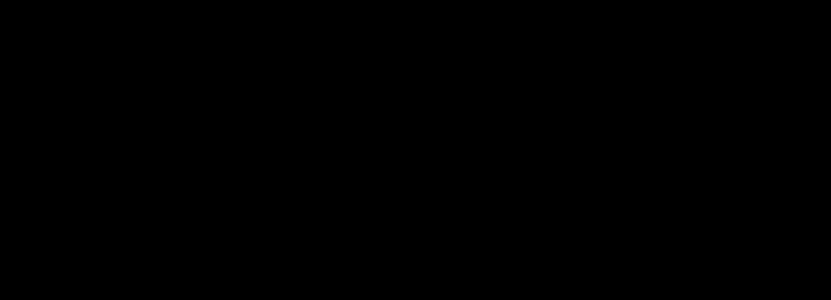
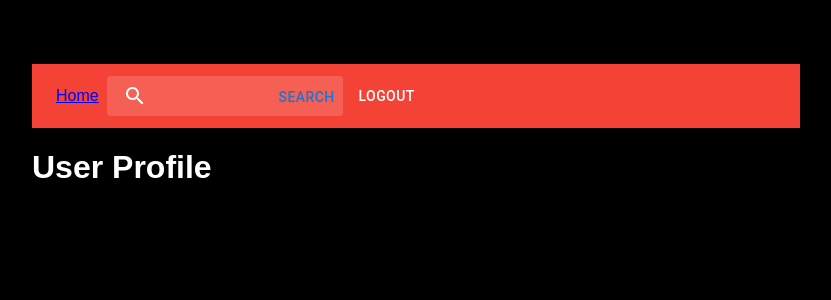
Before and after one commit to moniquemsantos/react-movie-search-app, a React (Create React App) app: page /userprofile in a window 1280 px wide. Before the commit this address had no page. Shown: the top 300 px of the page, without its empty margins (224-1055 px from the left). Built offline with nearby package versions, Linux system fonts and the light colour scheme.

Commit message:
protected route created

```diff
--- a/src/App.js
+++ b/src/App.js
@@ -5,6 +5,8 @@
 import HomePage from "./views/Home";
 import Login from "./views/Login";
 import SignUp from "./views/SignUp";
+import UserProfile from "./Components/UserProfile";
+import ProtectedRoute from "./Components/routes/ProtectedRoute";
 
 // TO-DO list :
 // create your Routes : install react-router and create routes : /, /:singleMovieDetails, /login, /register,/chat,  /userProfile,
@@ -20,6 +22,15 @@
           <Route path="/" element={<HomePage />} />
           <Route path="login" element={<Login />} />
           <Route path="signup" element={<SignUp />} />
+          <Route path="userprofile" element={<UserProfile />} />
+          <Route
+            path="userprofile"
+            element={
+            <ProtectedRoute>
+            <UserProfile />
+            </ProtectedRoute>
+           }
+           />
         </Routes>
       </MoviesContextProvider>
 
--- a/src/Components/Header.jsx
+++ b/src/Components/Header.jsx
@@ -4,6 +4,7 @@
 import Box from "@mui/material/Box";
 import Toolbar from "@mui/material/Toolbar";
 import Typography from "@mui/material/Typography";
+import { Link } from "react-router-dom";
 //import IconButton from "@mui/material/IconButton";
 //import AccountCircle from "@mui/icons-material/AccountCircle";
 import InputBase from "@mui/material/InputBase";
@@ -72,14 +73,15 @@
           <Box sx={{ flexGrow: 1 }}>
             <AppBar sx={styles.customColor} position="static">
               <Toolbar>
-                <Typography
+              <Link to="/">Home</Link>
+                {/* <Typography
                   variant="h6"
                   noWrap
                   component="div"
                   sx={{ flexGrow: 1, display: { xs: "none", sm: "block" } }}
                 >
                   MOVIES
-                </Typography>
+                </Typography> */}
                 <Search>
                   <SearchIconWrapper>
                     <SearchIcon />
--- /dev/null
+++ b/src/Components/UserProfile.jsx
@@ -0,0 +1,15 @@
+import React from "react";
+import Header from "./Header";
+
+function UserProfile(){
+    return(
+<div>
+
+    <Header/>
+
+    <h1>User Profile</h1>
+</div>
+    )
+};
+
+export default UserProfile;
--- /dev/null
+++ b/src/Components/routes/ProtectedRoute.jsx
@@ -0,0 +1,18 @@
+import React, { useContext } from "react";
+import { Navigate } from "react-router-dom";
+import { AuthContext } from "../../store/AuthContext";
+
+function ProtectedRoute({children}) {
+
+    const { user } = useContext(AuthContext);
+
+    const isUser = user ? true : false;
+
+    return
+        <>
+        {isUser ? children : <Navigate to="/" />} </>;
+}
+
+
+
+export default ProtectedRoute;
--- a/src/views/Home.jsx
+++ b/src/views/Home.jsx
@@ -2,11 +2,9 @@
 import Header from "../Components/Header";
 import MoviesList from "../Components/MoviesList";
 import { AuthContext } from "../store/AuthContext";
-import { MoviesContext } from "../store/MoviesContext";
 
 function HomePage() {
 
-  const {MoviesList} = useContext(MoviesContext);
 
   const {user} = useContext(AuthContext)
 
@@ -14,7 +12,8 @@
       <div>
         <Header/>
         <h2>Welcome {user?.userName} to my App</h2>
-        {MoviesList && (<h4>Find more information about {MoviesList.lenght} movies</h4>)}
+        <MoviesList/>
+        {/*{MoviesList && (<h4>Find more information about {MoviesList.lenght} movies</h4>)}*/}
 
       </div>
     );
```
